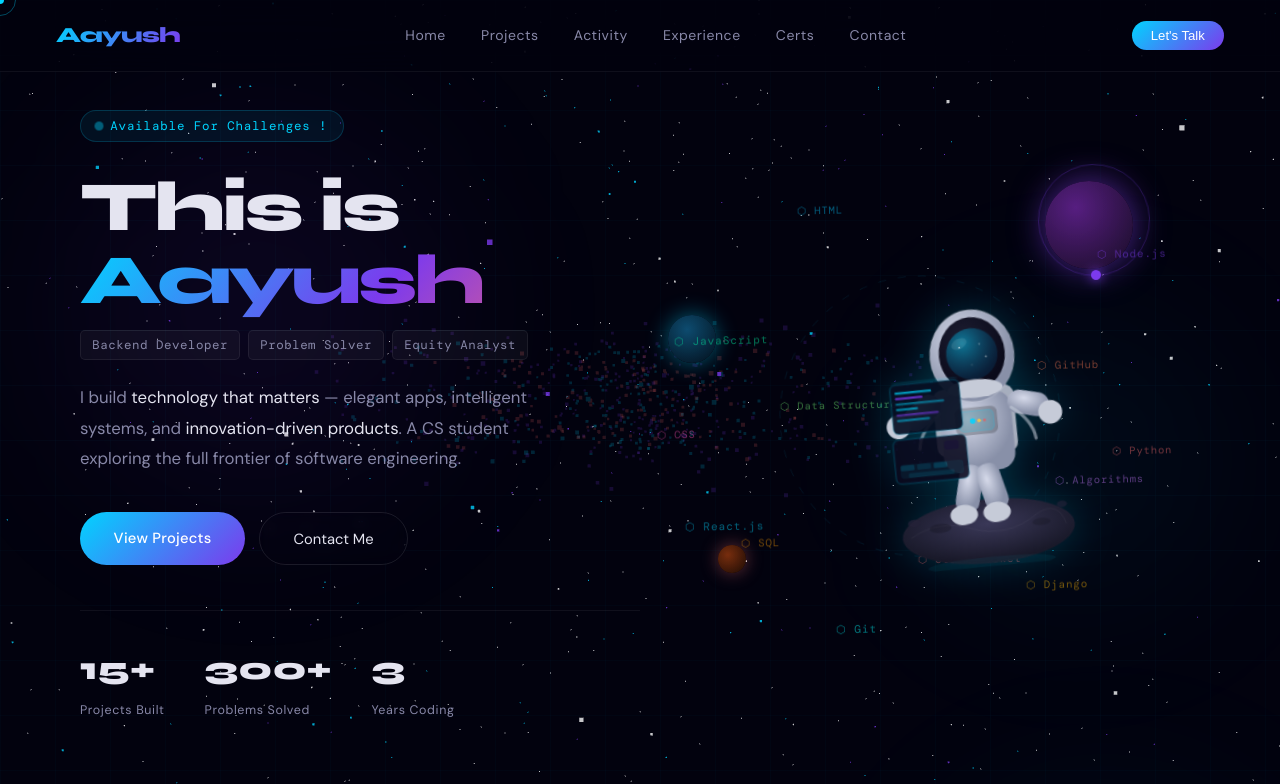
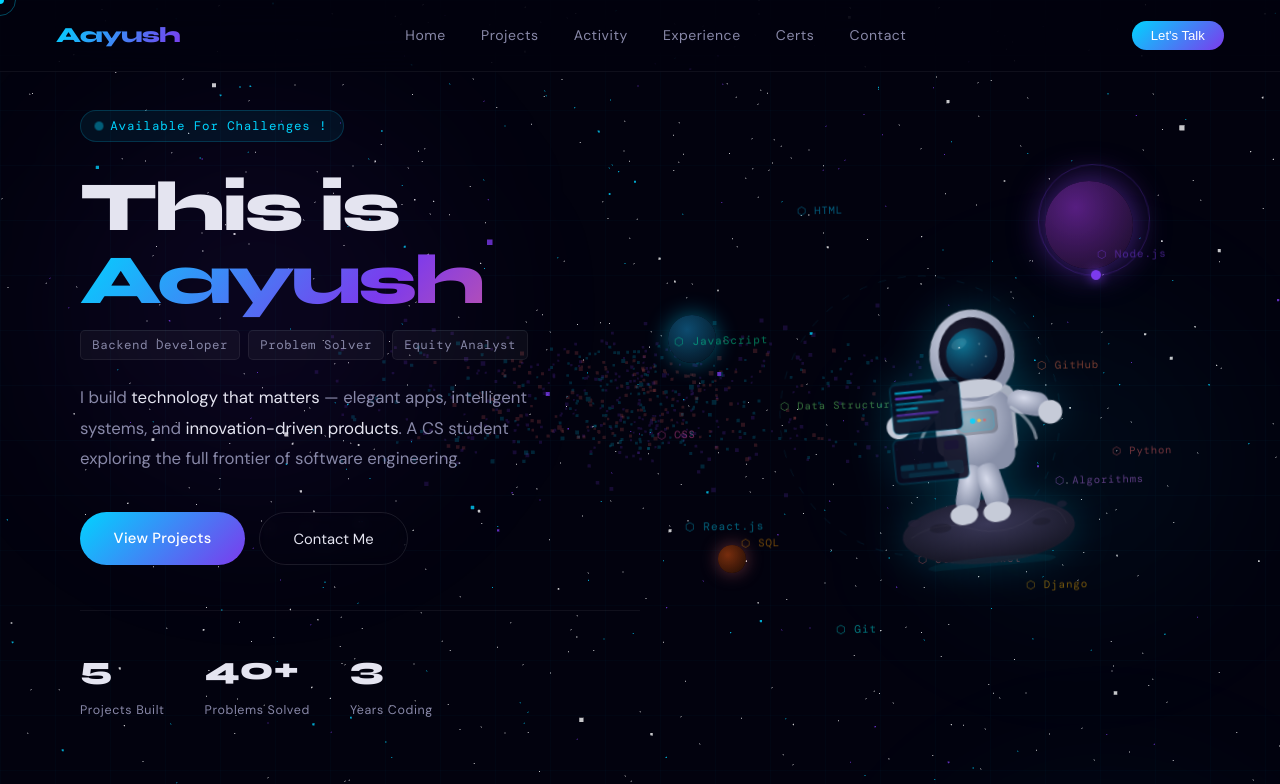
Before and after one commit to gumnaam4/PortfolioAayush, a plain HTML site: page index.html in a window 1280 px wide. Shown: the top 784 px of the page. Drawn offline with nearby package versions, Linux system fonts and the light colour scheme; animation ran at ten frames a second; a web font is replaced by a local one.

Commit message:
code sppace

```diff
--- a/index.html
+++ b/index.html
@@ -444,8 +444,8 @@ footer{position:relative;z-index:10;background:rgba(2,2,14,.9);border-top:1px so
       <a href="#contact" class="btn-o">Contact Me</a>
     </div>
     <div class="hero-stats">
-      <div><span class="hstat-n" data-count="15">0+</span><span class="hstat-l">Projects Built</span></div>
-      <div><span class="hstat-n" data-count="300">0+</span><span class="hstat-l">Problems Solved</span></div>
+      <div><span class="hstat-n" data-count="5+">0+</span><span class="hstat-l">Projects Built</span></div>
+      <div><span class="hstat-n" data-count="40+">0+</span><span class="hstat-l">Problems Solved</span></div>
       <div><span class="hstat-n" data-count="3">0</span><span class="hstat-l">Years Coding</span></div>
     </div>
   </div>
@@ -460,31 +460,18 @@ footer{position:relative;z-index:10;background:rgba(2,2,14,.9);border-top:1px so
     <!-- Floating Skills -->
 
 <div style="position:absolute;bottom:28%;left:8%;font-family:'DM Mono',monospace;font-size:.7rem;color:rgba(0,212,255,.45);letter-spacing:.08em;animation:aFloat 6s ease-in-out infinite">⬡ React.js</div>
-
 <div style="position:absolute;top:20%;right:6%;font-family:'DM Mono',monospace;font-size:.68rem;color:rgba(124,58,237,.5);letter-spacing:.08em;animation:aFloat 7s ease-in-out infinite .8s">⬡ Node.js</div>
-
 <div style="position:absolute;bottom:42%;right:5%;font-family:'DM Mono',monospace;font-size:.66rem;color:rgba(255,107,107,.45);letter-spacing:.08em;animation:aFloat 5s ease-in-out infinite 1.5s">⬡ Python</div>
-
 <div style="position:absolute;top:35%;left:6%;font-family:'DM Mono',monospace;font-size:.7rem;color:rgba(0,255,170,.45);letter-spacing:.08em;animation:aFloat 6.5s ease-in-out infinite">⬡ JavaScript</div>
-
 <div style="position:absolute;bottom:18%;right:20%;font-family:'DM Mono',monospace;font-size:.68rem;color:rgba(255,180,0,.45);letter-spacing:.08em;animation:aFloat 7s ease-in-out infinite .5s">⬡ Django</div>
-
 <div style="position:absolute;top:12%;left:28%;font-family:'DM Mono',monospace;font-size:.66rem;color:rgba(0,200,255,.45);letter-spacing:.08em;animation:aFloat 5.5s ease-in-out infinite 1s">⬡ HTML</div>
-
 <div style="position:absolute;top:52%;left:3%;font-family:'DM Mono',monospace;font-size:.66rem;color:rgba(255,80,180,.45);letter-spacing:.08em;animation:aFloat 6s ease-in-out infinite 1.3s">⬡ CSS</div>
-
 <div style="position:absolute;bottom:10%;left:35%;font-family:'DM Mono',monospace;font-size:.7rem;color:rgba(0,255,255,.45);letter-spacing:.08em;animation:aFloat 7s ease-in-out infinite .7s">⬡ Git</div>
-
 <div style="position:absolute;top:40%;right:18%;font-family:'DM Mono',monospace;font-size:.68rem;color:rgba(255,120,80,.45);letter-spacing:.08em;animation:aFloat 6.8s ease-in-out infinite 1.1s">⬡ GitHub</div>
-
 <div style="position:absolute;bottom:50%;left:25%;font-family:'DM Mono',monospace;font-size:.66rem;color:rgba(120,255,120,.45);letter-spacing:.08em;animation:aFloat 5.8s ease-in-out infinite 1.8s">⬡ Data Structures</div>
-
 <div style="position:absolute;top:60%;right:10%;font-family:'DM Mono',monospace;font-size:.66rem;color:rgba(200,120,255,.45);letter-spacing:.08em;animation:aFloat 6.2s ease-in-out infinite 1.2s">⬡ Algorithms</div>
-
 <div style="position:absolute;top:72%;left:18%;font-family:'DM Mono',monospace;font-size:.66rem;color:rgba(255,160,0,.45);letter-spacing:.08em;animation:aFloat 7.2s ease-in-out infinite .9s">⬡ SQL</div>
-
 <div style="position:absolute;bottom:32%;right:28%;font-family:'DM Mono',monospace;font-size:.66rem;color:rgba(80,200,255,.45);letter-spacing:.08em;animation:aFloat 5.9s ease-in-out infinite 1.4s">⬡ Web3</div>
-
 <div style="position:absolute;top:75%;right:32%;font-family:'DM Mono',monospace;font-size:.66rem;color:rgba(255,90,90,.45);letter-spacing:.08em;animation:aFloat 6.5s ease-in-out infinite 1.6s">⬡ Stock Market</div>
   </div>
 </section>
```
